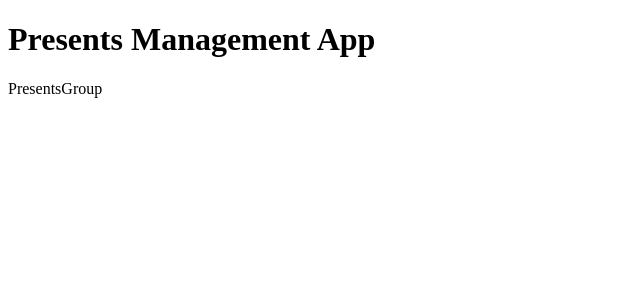
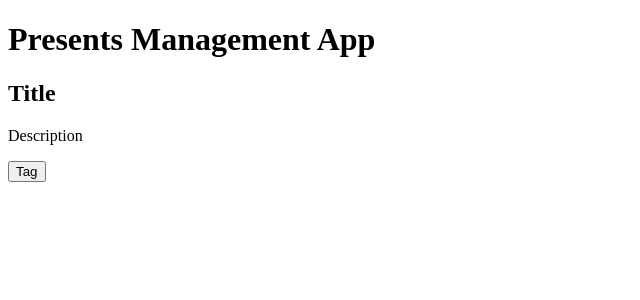
Before and after one commit to MinervaLong/jobarcelona22-online, a React (Create React App) app: page / in a window 1280 px wide. Shown: the top 300 px of the page, without its empty margins (0-640 px from the left). Built offline with nearby package versions, Linux system fonts and the light colour scheme.

Commit message:
Add HTML tags & BEM classes

```diff
--- a/src/components/PresentsGroup.js
+++ b/src/components/PresentsGroup.js
@@ -2,7 +2,11 @@ import React from 'react'
 
 const PresentsGroup = () => {
   return (
-    <div>PresentsGroup</div>
+    <section className='group'>
+      <h2 className='group__title'>Title</h2>
+      <p className='group__description'>Description</p>
+      <div className='group__tagsContainer'><button className='group__tag'>Tag</button></div>
+    </section>
   )
 }
 
```
